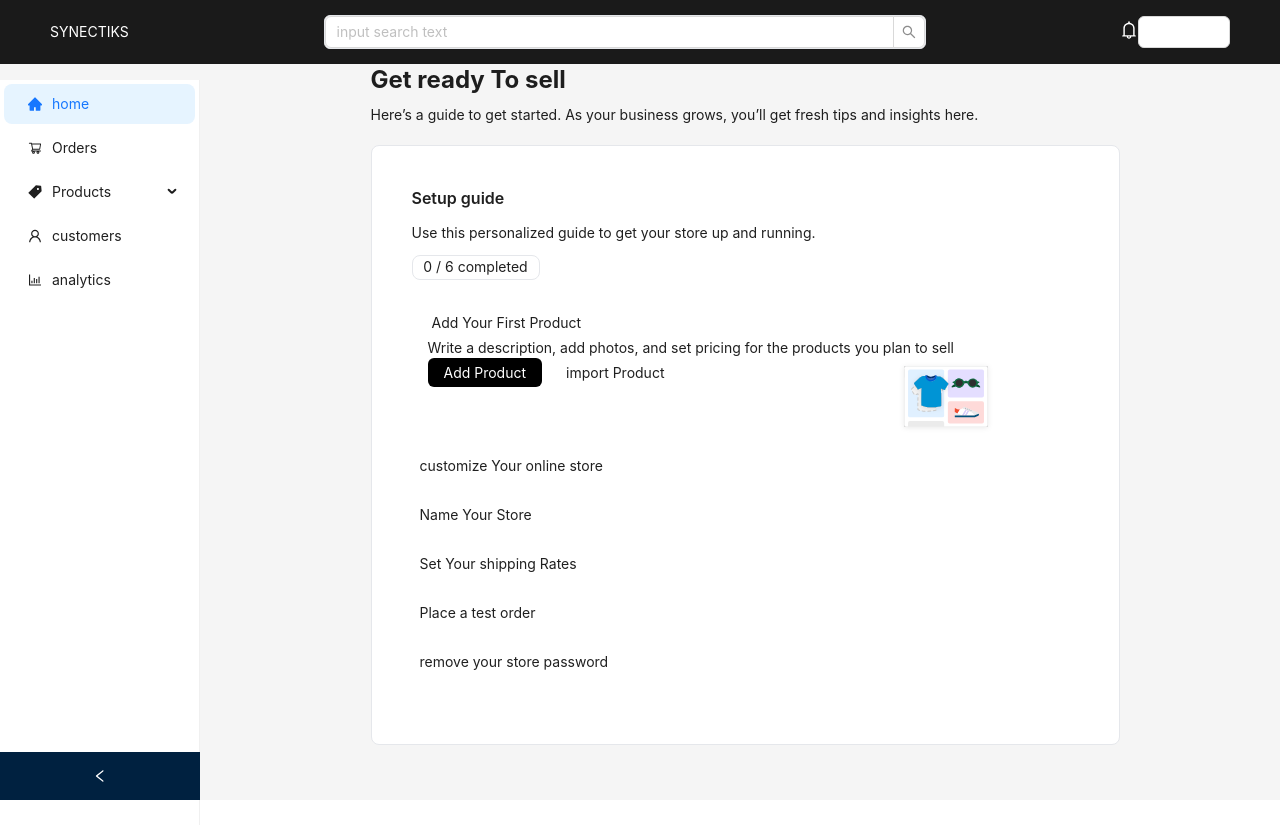
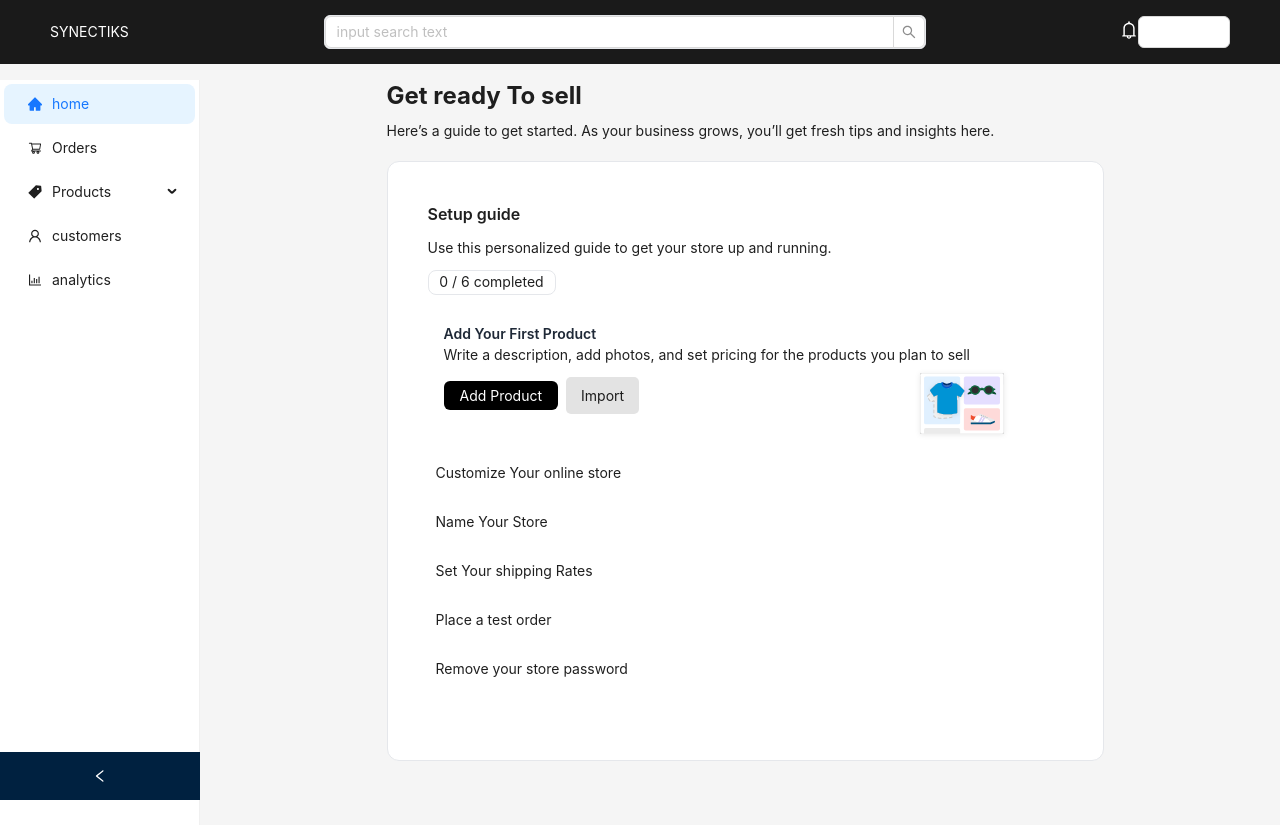
Before and after one commit to Appkube-ecommerce/appkube-ecommerce-sui, a Next.js app: page /admin/home in a window 1280 px wide. Before the commit the page ends 800 px from the top, so only its background shows below. Built offline with nearby package versions, Linux system fonts and the light colour scheme.

Commit message:
worked on Home page added minor functionality and made responsive.

```diff
--- a/package.json
+++ b/package.json
@@ -14,8 +14,7 @@
     "@ant-design/plots": "^2.1.13",
     "@antv/g-plugin-canvas-renderer": "^1.7.14",
     "antd": "^5.15.1",
-    "next": "^14.1.0",
-    "aws-amplify": "^6.0.19",
+    "aws-amplify": "^6.0.20",
     "axios": "^1.6.7",
     "next": "^14.1.3",
     "react": "^18",
--- a/src/components/admin/home/home.js
+++ b/src/components/admin/home/home.js
@@ -1,45 +1,53 @@
-import React from 'react'
-import {Space } from 'antd'
-import pro from "./product.svg"
-
+'use client'
+import Link from 'next/link';
+//import { useRouter } from 'next/router';
+import React from 'react';
+import { Space } from 'antd';
+import pro from './product.svg';
 import Image from 'next/image';
-
+import ImportButton from '../products/importButton';
+import { useRouter } from "next/navigation";
 
 const Home = () => {
+  const router = useRouter();
+
+  const AddProducts = () => {
+    router.push('/admin/products/addproduct');
+  };
 
   return (
     <div>
-      <div className="m-auto w-[70%]">
+      <div className="m-auto w-[70%] p-4">
         <h1 className="text-2xl font-bold">Get ready To sell</h1>
 
         <p className="mt-2 mb-5">Here’s a guide to get started. As your business grows, you’ll get fresh tips and insights here.</p>
-        <div className="rounded-lg w-[100%] xl:h-[600px] md:h-[800px] sm:h-[800px] bg-white p-10 border">
+        <div className="rounded-xl w-[100%] xl:h-[600px] md:h-[800px] sm:h-[800px] bg-white p-10 border">
           <div className="w-[100%]">
             <Space direction="vertical" size={12}>
             <h3 className="font-semibold text-[16px]">Setup guide</h3>
 
-            <p>
-
-            Use this personalized guide to get your store up and running.
+            <p className="text-sm md:text-sm lg:text-sm xl:text-sm">
+              Use this personalized guide to get your store up and running.
             </p>
 
             <div className="rounded-lg w-32 border h-[25px] text-center">
             0 / 6 completed
             </div>
             <div className="hover:bg-gray-100 hover:w-[600px] hover:h-auto p-4 hover:rounded-lg md:w-[300px] sm:w-[250px] xl:w-[600px]">
-              <p className="hover:bg-gray-100 hover:w-full hover:h-[30%] hover:rounded-lg hover:cursor-pointer p-1">Add Your First Product</p>
-            <p>Write a description, add photos, and set pricing for the products you plan to sell </p>
-            <button  className="bg-black text-white rounded-md px-4 py-1 mr-2">Add Product</button>
+              <p className="hover:bg-gray-100 hover:w-full hover:h-[30%] hover:rounded-lg hover:cursor-pointer  font-semibold text-gray-800">Add Your First Product</p>
+            <p>Write a description, add photos, and set pricing for the products you plan to sell</p>
+            <Link href="/admin/products/addproduct"><button  className="bg-black text-white rounded-md px-4 py-1 mr-2 mt-3">Add Product </button></Link>
             <div className="flex float-end">
             <Image src={pro} alt="product" height={100} width={100} /></div>
-            <button className="hover:bg-gray-200 hover:cursor-pointer hover:rounded-md px-4 py-1">import Product</button>
-
+            <button className="hover:cursor-pointer mt-3">
+        <ImportButton />
+      </button>
             </div>
-            <div><p className="hover:bg-gray-100 hover:w-full hover:h-[30%] hover:rounded-lg hover:cursor-pointer p-2">customize Your online store</p></div>
+            <div><p className="hover:bg-gray-100 hover:w-full hover:h-[30%] hover:rounded-lg hover:cursor-pointer p-2">Customize Your online store</p></div>
             <div><p className="hover:bg-gray-100 hover:w-full hover:h-[30%] hover:rounded-lg hover:cursor-pointer p-2">Name Your Store</p></div>
             <div><p className="hover:bg-gray-100 hover:w-full hover:h-[30%] hover:rounded-lg hover:cursor-pointer p-2">Set Your shipping Rates</p></div>
             <div><p className="hover:bg-gray-100 hover:w-full hover:h-[30%] hover:rounded-lg hover:cursor-pointer p-2">Place a test order</p></div>
-            <div><p className="hover:bg-gray-100 hover:w-full hover:h-[30%] hover:rounded-lg hover:cursor-pointer p-2">remove your store password</p></div>
+            <div><p className="hover:bg-gray-100 hover:w-full hover:h-[30%] hover:rounded-lg hover:cursor-pointer p-2">Remove your store password</p></div>
 
 
             </Space>
@@ -50,4 +58,4 @@ const Home = () => {
   )
 }
 
-export default Home
+export default Home;
--- a/src/components/admin/products/importButton.js
+++ b/src/components/admin/products/importButton.js
@@ -41,6 +41,7 @@ const ImportButton = () => {
           backgroundColor: "#E3E3E3",
           borderRadius: "5px",
           padding: "8px 15px 8px 15px",
+
         }}
         onClick={showModal}
       >
```
Also changed, not shown: 1 other file (tests, documents, lock files or other folders).
